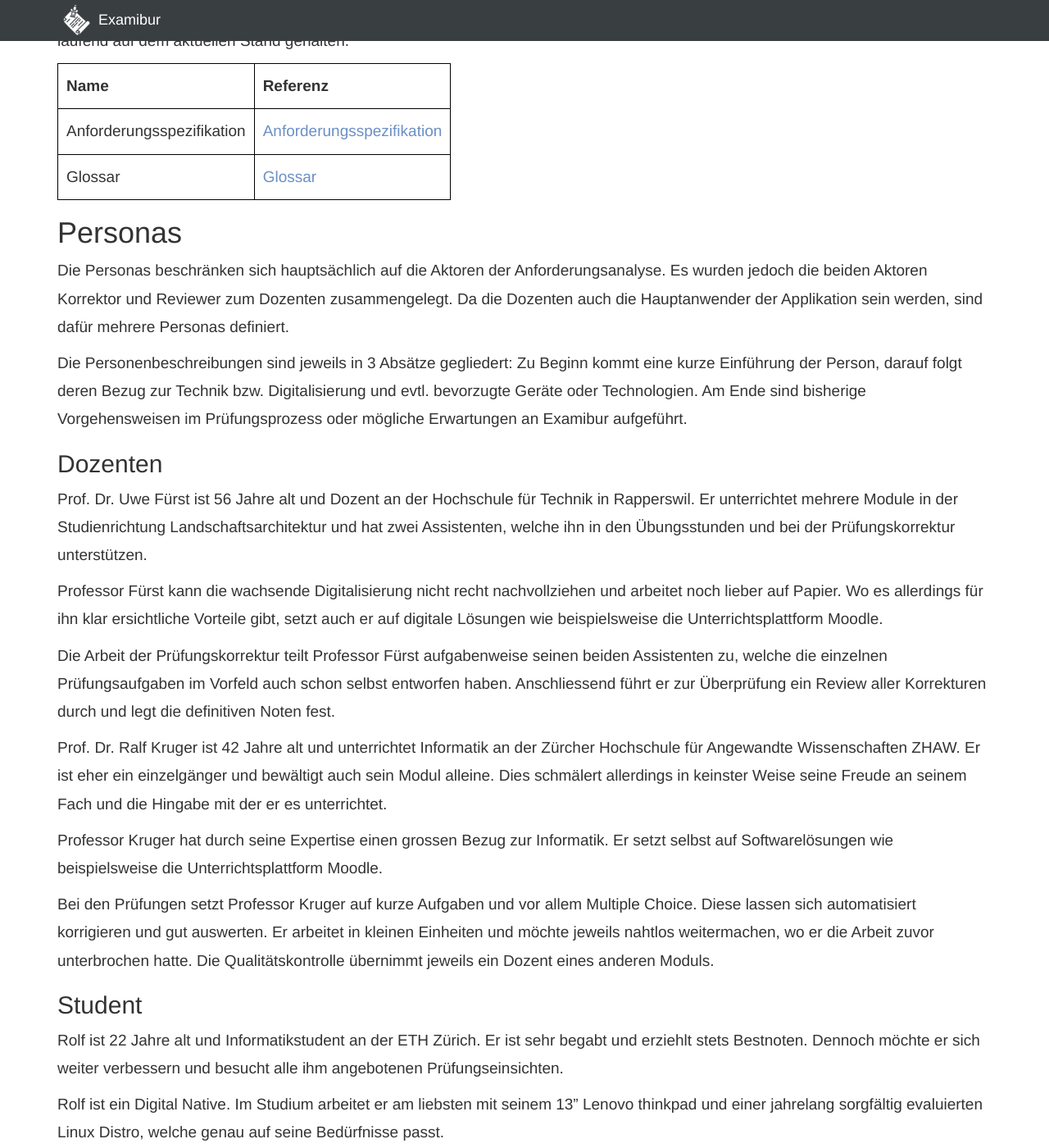
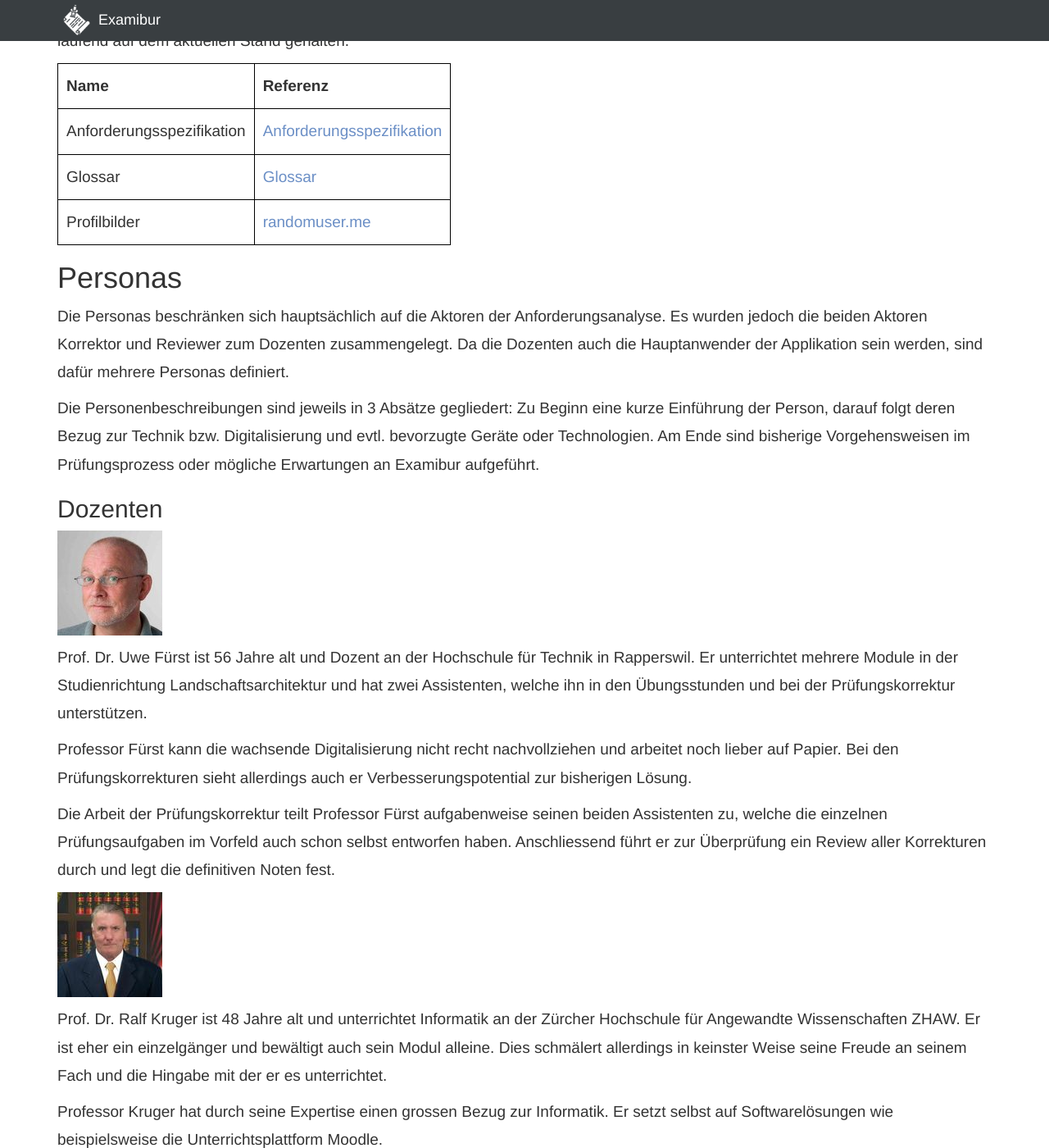
Before and after one commit to Examibur/examibur, a Jekyll site: the page built from docs/personas/personas.md, in a window 1280 px wide and 1400 px high, scrolled down 644 px. Shown: the whole window at 82% size. Built offline with Jekyll 4.4.1, drawn with Linux system fonts in a browser that asks for light colours; nearby versions of some CDN libraries; Markdown is read by kramdown in place of the engine named in the settings.

Commit message:
update personas images and descriptions

```diff
--- a/docs/personas/personas.md
+++ b/docs/personas/personas.md
@@ -20,28 +20,35 @@ In der nachfolgenden Tabelle sind alle Dokumente und Links aufgelistet, welche f
 | --------------------------------- | ---------------------------------------------------------------------------------------------------------------------------------------------------------------------------------------------------------------------------------------------------- |
 | Anforderungsspezifikation         | [Anforderungsspezifikation](https://gitlab.com/engineering-projekt/examibur/raw/master/docs/anforderungen/anforderungsspezifikation.md)                                                                                                                         |
 | Glossar                           | [Glossar](https://gitlab.com/engineering-projekt/examibur/blob/master/docs/projektplan/glossar.md)                                                                                                                                                   |
+| Profilbilder                      | [randomuser.me](https://randomuser.me/)                                                                                                                                                   |
 
 # Personas
 
 Die Personas beschränken sich hauptsächlich auf die Aktoren der Anforderungsanalyse. Es wurden jedoch die beiden Aktoren Korrektor und Reviewer zum Dozenten zusammengelegt. Da die Dozenten auch die Hauptanwender der Applikation sein werden, sind dafür mehrere Personas definiert.
 
-Die Personenbeschreibungen sind jeweils in 3 Absätze gegliedert: Zu Beginn kommt eine kurze Einführung der Person, darauf folgt deren Bezug zur Technik bzw. Digitalisierung und evtl. bevorzugte Geräte oder Technologien. Am Ende sind bisherige Vorgehensweisen im Prüfungsprozess oder mögliche Erwartungen an Examibur aufgeführt.
+Die Personenbeschreibungen sind jeweils in 3 Absätze gegliedert: Zu Beginn eine kurze Einführung der Person, darauf folgt deren Bezug zur Technik bzw. Digitalisierung und evtl. bevorzugte Geräte oder Technologien. Am Ende sind bisherige Vorgehensweisen im Prüfungsprozess oder mögliche Erwartungen an Examibur aufgeführt.
 
 ## Dozenten
 
+![](resources/UweFuerst.jpeg)
+
 Prof. Dr. Uwe Fürst ist 56 Jahre alt und Dozent an der Hochschule für Technik in Rapperswil. Er unterrichtet mehrere Module in der Studienrichtung Landschaftsarchitektur und hat zwei Assistenten, welche ihn in den Übungsstunden und bei der Prüfungskorrektur unterstützen.
 
-Professor Fürst kann die wachsende Digitalisierung nicht recht nachvollziehen und arbeitet noch lieber auf Papier. Wo es allerdings für ihn klar ersichtliche Vorteile gibt, setzt auch er auf digitale Lösungen wie beispielsweise die Unterrichtsplattform Moodle.
+Professor Fürst kann die wachsende Digitalisierung nicht recht nachvollziehen und arbeitet noch lieber auf Papier. Bei den Prüfungskorrekturen sieht allerdings auch er Verbesserungspotential zur bisherigen Lösung.
 
 Die Arbeit der Prüfungskorrektur teilt Professor Fürst aufgabenweise seinen beiden Assistenten zu, welche die einzelnen Prüfungsaufgaben im Vorfeld auch schon selbst entworfen haben. Anschliessend führt er zur Überprüfung ein Review aller Korrekturen durch und legt die definitiven Noten fest.
 
-Prof. Dr. Ralf Kruger ist 42 Jahre alt und unterrichtet Informatik an der Zürcher Hochschule für Angewandte Wissenschaften ZHAW. Er ist eher ein einzelgänger und bewältigt auch sein Modul alleine. Dies schmälert allerdings in keinster Weise seine Freude an seinem Fach und die Hingabe mit der er es unterrichtet.
+![](resources/RalfKruger.jpeg)
+
+Prof. Dr. Ralf Kruger ist 48 Jahre alt und unterrichtet Informatik an der Zürcher Hochschule für Angewandte Wissenschaften ZHAW. Er ist eher ein einzelgänger und bewältigt auch sein Modul alleine. Dies schmälert allerdings in keinster Weise seine Freude an seinem Fach und die Hingabe mit der er es unterrichtet.
 
 Professor Kruger hat durch seine Expertise einen grossen Bezug zur Informatik. Er setzt selbst auf Softwarelösungen wie beispielsweise die Unterrichtsplattform Moodle.
 
 Bei den Prüfungen setzt Professor Kruger auf kurze Aufgaben und vor allem Multiple Choice. Diese lassen sich automatisiert korrigieren und gut auswerten. Er arbeitet in kleinen Einheiten und möchte jeweils nahtlos weitermachen, wo er die Arbeit zuvor unterbrochen hatte. Die Qualitätskontrolle übernimmt jeweils ein Dozent eines anderen Moduls.
 
 ## Student
+
+![](resources/Rolf.jpeg)
 
 Rolf ist 22 Jahre alt und Informatikstudent an der ETH Zürich. Er ist sehr begabt und erziehlt stets Bestnoten. Dennoch möchte er sich weiter verbessern und besucht alle ihm angebotenen Prüfungseinsichten.
 
@@ -51,6 +58,8 @@ Eine Prüfungseinsicht soll seiner Meinung nach effizient und möglichst transpa
 
 ## Verwaltung
 
+![](resources/JuliaStrauss.jpeg)
+
 Julia Strauss ist 28 Jahre alt und arbeitet im Sekretariat der Hochschule für Technik in Rapperswil.
 
 Julia arbeitet an einem Computer Arbeitsplatz in ihrem Büro an der Hoschule. Sie ist technisch versiert und von ihrer kaufmännischen Ausbildung optimal vorbereitet für die Anwendung von neuen Softwarelösungen.
```
Also changed, not shown: docs/personas/resources/JuliaStrauss.jpeg (added), docs/personas/resources/RalfKruger.jpeg (added), docs/personas/resources/Rolf.jpeg (added), docs/personas/resources/UweFuerst.jpeg (added).
